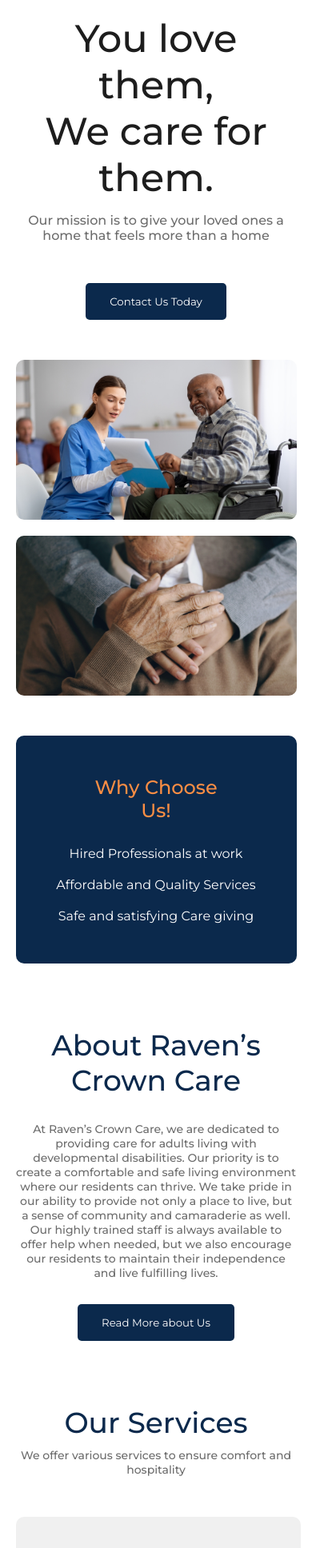
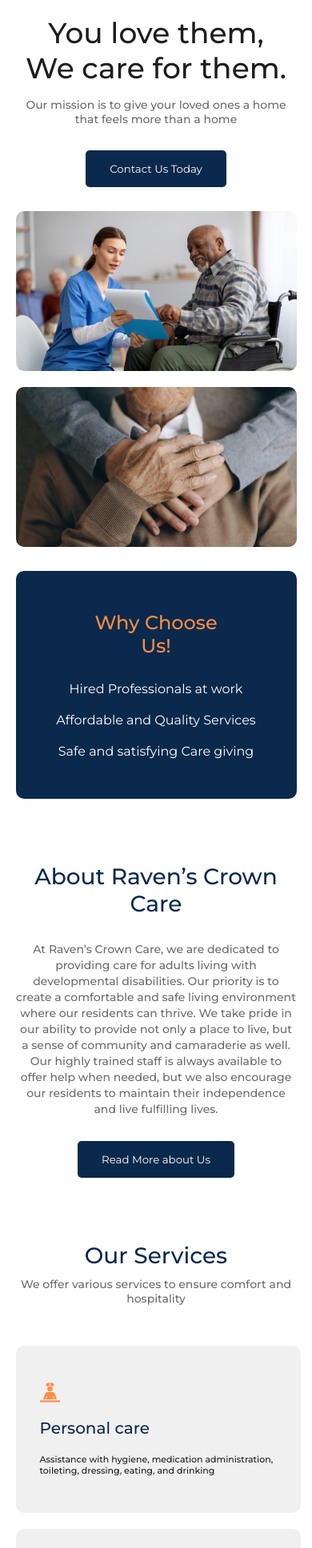
Before and after one commit to Thatboycalledolar/off-website, a plain HTML site: page index.html in a window 390 px wide. Shown: the part 61-1997 px from the top of the page at 80% size. Drawn offline with Linux system fonts and the light colour scheme.

Commit message:
css fixed

```diff
--- a/style.css
+++ b/style.css
@@ -660,14 +660,23 @@ main, section {
 
 @media screen and (max-width:760px) {
 
-  .main-container{
+.main-container{
     padding: 0 5%;
     width: 100%;
   }
 
-  .hero-text h1{
+.hero-section{
+    gap: 3rem;
+    padding: 0;
+  }
+
+.hero-section .hero-text h1{
     font-size: 3.6rem;
   }
+
+.hero-section .hero-text p{
+    font-size: 1.4rem;
+   }
 
 .hero-section .hero-img{
   display: flex;
@@ -693,6 +702,44 @@ main, section {
   gap: 2rem;
 }
 
+.about-us h2{
+    font-size: 2.8rem;
+  }
+
+.about-us p{
+    line-height: 2rem;
+   }
+
+
+.services h2{
+    font-size: 2.8rem;
+  }
+
+.services h3{
+  font-size: 1.8rem;
+}
+
+.services img{
+  width: 2.5rem;
+  height: 2.5rem;
+}
+
+.testimonials h2{
+  font-size: 2.8rem;
+}
+
+.slide{
+  padding: 3.2rem;
+}
+
+.slide h3{
+  font-size: 1.2rem;
+}
+
+.slide p{
+  font-size: 1.4rem;
+}
+
 .footer-wrapper{
   flex-direction: column;
   gap: 5rem;
@@ -709,5 +756,4 @@ main, section {
   .footer-right h3{
     text-align: center;
   }
-
 }
```
